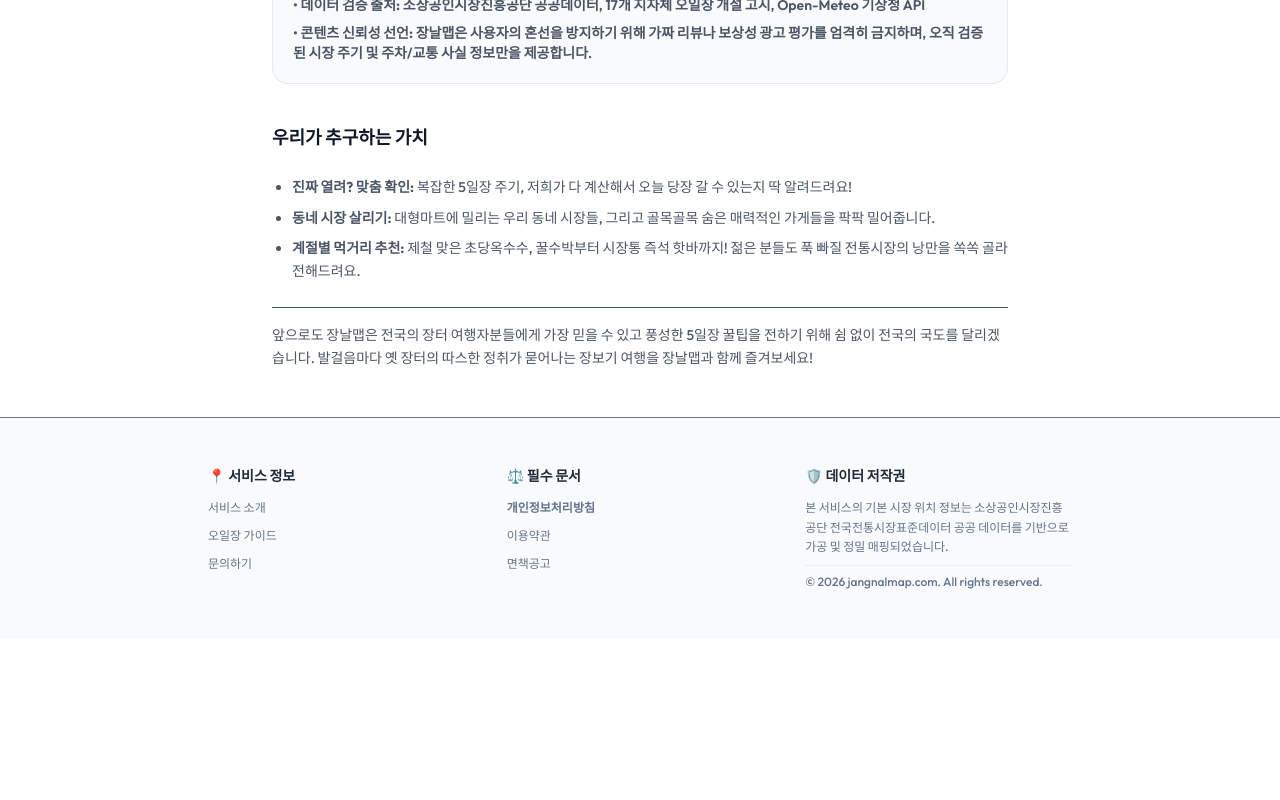
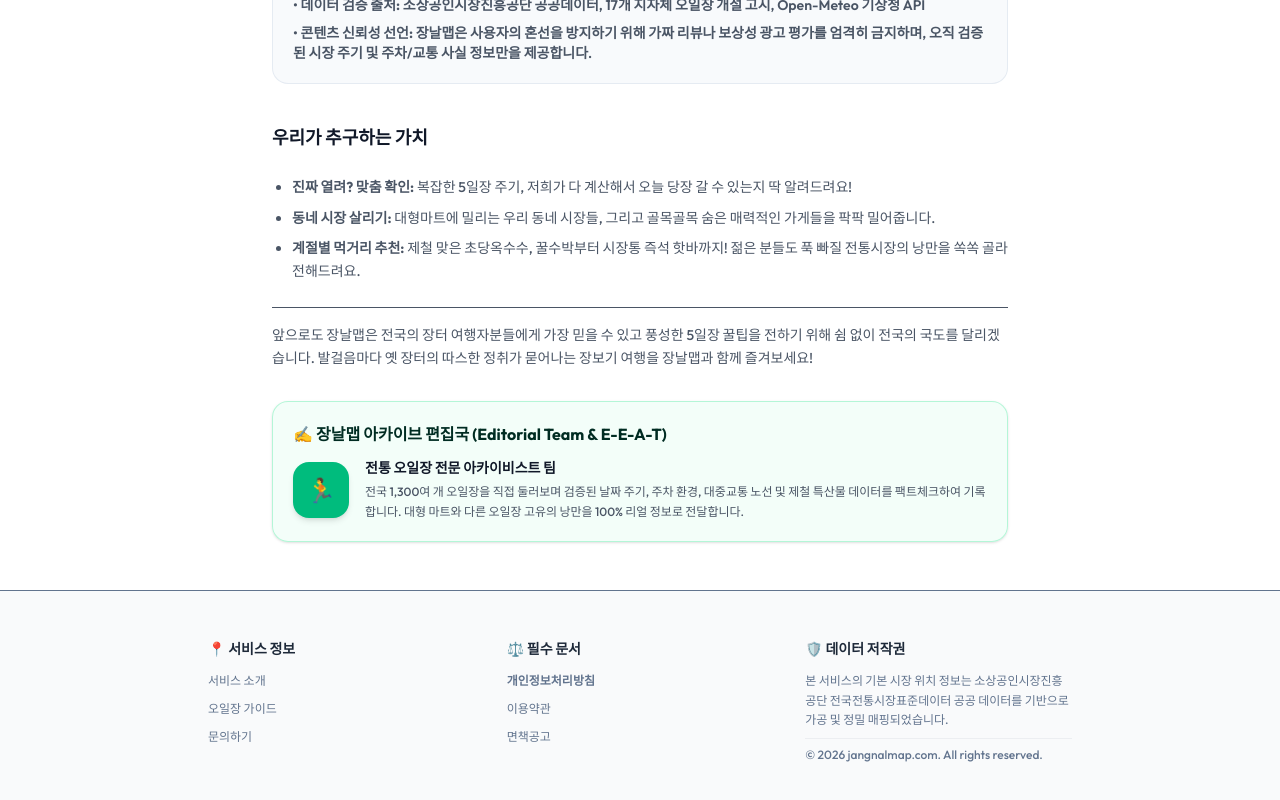
Before and after one commit to pyoska/jangnalmap, a Next.js app: page /about in a window 1280 px wide. Shown: the part 606-1406 px from the top of the page. Before the commit the page ends 1245 px from the top, so only its background shows below. Built offline with nearby package versions, Linux system fonts and the light colour scheme; no server answers.

Commit message:
feat(adsense-hcs): fortify E-E-A-T & de-template market pages against 2026 Google AdSense Low Value Content risks

```diff
--- a/src/app/about/page.js
+++ b/src/app/about/page.js
@@ -16,8 +16,27 @@ export const metadata = {
 };
 
 export default function AboutPage() {
+  const jsonLd = {
+    "@context": "https://schema.org",
+    "@type": "AboutPage",
+    "mainEntity": {
+      "@type": "Organization",
+      "name": "장날맵 아카이브 편집국",
+      "url": "https://jangnalmap.com/about",
+      "founder": {
+        "@type": "Person",
+        "name": "장날맵 대표 에디터",
+        "jobTitle": "전통시장 검증 전문가",
+        "url": "https://jangnalmap.com/about",
+        "knowsAbout": ["전통시장", "5일장", "국내여행", "지역경제"]
+      },
+      "description": "대한민국 1,300여 개 전통 오일장 지도를 발로 뛰며 검증하는 전문 아카이브 포털"
+    }
+  };
+
   return (
     <div className="min-h-screen bg-white text-[#1A1A1A] flex flex-col antialiased">
+      <script type="application/ld+json" dangerouslySetInnerHTML={{ __html: JSON.stringify(jsonLd) }} />
       {/* Navbar */}
       <header className="sticky top-0 z-50 w-full border-b border-gray-100 bg-white/90 backdrop-blur-xl">
         <div className="max-w-4xl mx-auto px-4 h-16 flex items-center justify-between">
@@ -78,6 +97,24 @@ export default function AboutPage() {
           <p className="pt-4 border-t border-gray-150">
             앞으로도 장날맵은 전국의 장터 여행자분들에게 가장 믿을 수 있고 풍성한 5일장 꿀팁을 전하기 위해 쉼 없이 전국의 국도를 달리겠습니다. 발걸음마다 옛 장터의 따스한 정취가 묻어나는 장보기 여행을 장날맵과 함께 즐겨보세요!
           </p>
+
+          {/* E-E-A-T Editorial Team Profile */}
+          <div className="bg-emerald-50/60 border border-emerald-200/80 rounded-2xl p-5 space-y-3 shadow-sm mt-8">
+            <h3 className="font-extrabold text-emerald-950 text-base flex items-center gap-2">
+              ✍️ 장날맵 아카이브 편집국 (Editorial Team & E-E-A-T)
+            </h3>
+            <div className="flex items-center gap-4 mt-2">
+              <div className="w-14 h-14 bg-emerald-500 text-white rounded-2xl flex items-center justify-center text-2xl font-black shrink-0 shadow-md">
+                🏃
+              </div>
+              <div>
+                <p className="font-extrabold text-gray-900 text-sm">전통 오일장 전문 아카이비스트 팀</p>
+                <p className="text-xs text-gray-600 mt-1 leading-relaxed">
+                  전국 1,300여 개 오일장을 직접 둘러보며 검증된 날짜 주기, 주차 환경, 대중교통 노선 및 제철 특산물 데이터를 팩트체크하여 기록합니다. 대형 마트와 다른 오일장 고유의 낭만을 100% 리얼 정보로 전달합니다.
+                </p>
+              </div>
+            </div>
+          </div>
         </section>
       </main>
 
--- a/src/app/layout.js
+++ b/src/app/layout.js
@@ -155,7 +155,25 @@ export default function RootLayout({ children }) {
                 "sameAs": [
                   "https://blog.naver.com/jangnalmap",
                   "https://instagram.com/jangnalmap"
-                ]
+                ],
+                "founder": {
+                  "@type": "Person",
+                  "name": "장날맵 편집국"
+                },
+                "contactPoint": {
+                  "@type": "ContactPoint",
+                  "email": "support@jangnalmap.com",
+                  "contactType": "customer service"
+                },
+                "publishingPrinciples": "https://jangnalmap.com/about"
+              },
+              {
+                "@type": "Person",
+                "@id": "https://jangnalmap.com/#author",
+                "name": "장날맵 대표 에디터",
+                "jobTitle": "전통 오일장 전문 아카이비스트",
+                "url": "https://jangnalmap.com/about",
+                "knowsAbout": ["전통시장", "국내여행", "5일장", "지역경제"]
               },
               {
                 "@type": "ItemList",
--- a/src/app/market/[id]/page.js
+++ b/src/app/market/[id]/page.js
@@ -632,7 +632,14 @@ export default async function MarketDetailPage({ params }) {
         <section className="bg-gray-50 border border-gray-200/60 rounded-2xl p-5 shadow-sm">
           <p className="text-xs sm:text-sm text-gray-600 leading-relaxed font-semibold">
             📢 {market.market_name} 오일장에 직접 다녀와서 남기는 솔직 가이드! 좁은 골목 주차 팁부터 찾아가는 길, 이번 달 장날 달력까지 꼭 필요한 정보만 쏙쏙 뽑아 담아봤어요.
+            특히 {market.food_recommend ? `${market.food_recommend} 등 현지 먹거리가` : '신선한 제철 특산물이'} 풍성하여
+            {market.parking_yn === 'Y' ? ' 넉넉한 주차 공간과 함께 가족 나들이로 방문하기 정말 좋았습니다.' : ' 대중교통으로 방문하면 더욱 여유롭게 즐길 수 있습니다.'}
           </p>
+          <div className="mt-3 flex items-center gap-2 pt-3 border-t border-gray-200/50">
+            <span className="w-5 h-5 bg-emerald-500 text-white rounded-full flex items-center justify-center text-[10px] font-bold">✓</span>
+            <span className="text-xs font-bold text-gray-800">장날맵 아카이브 편집국</span>
+            <span className="text-[10px] text-gray-400 font-medium">| 전통 오일장 현장 팩트체크 완료</span>
+          </div>
         </section>
 
         {/* Info Table */}
```
Also changed, not shown: 1 other file (tests, documents, lock files or other folders).
